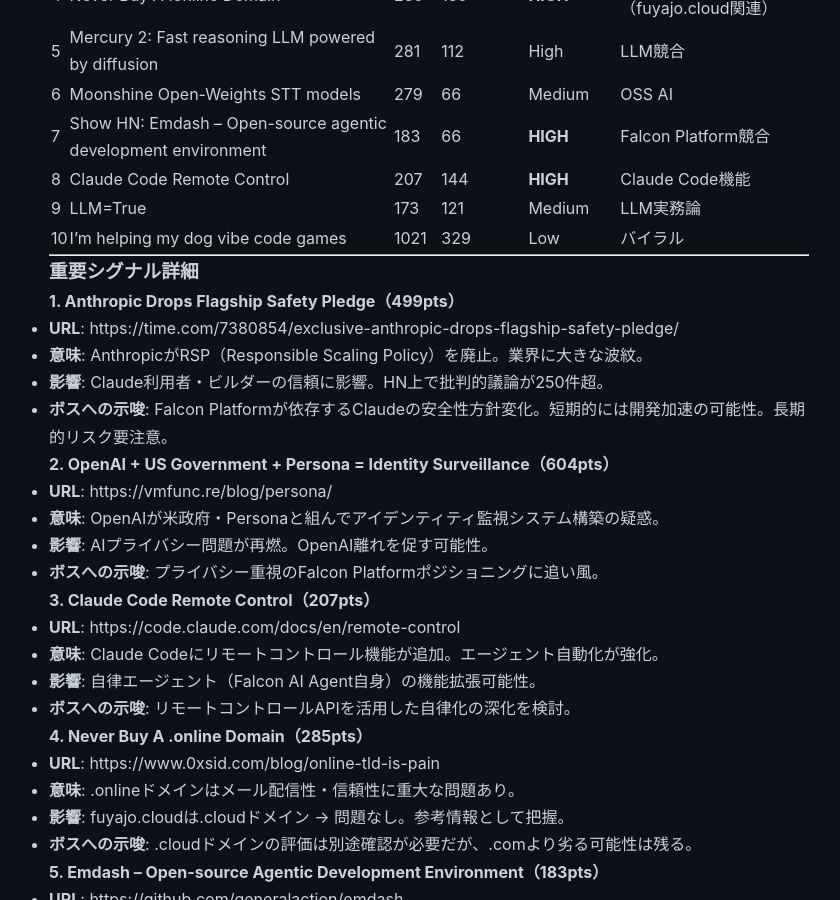
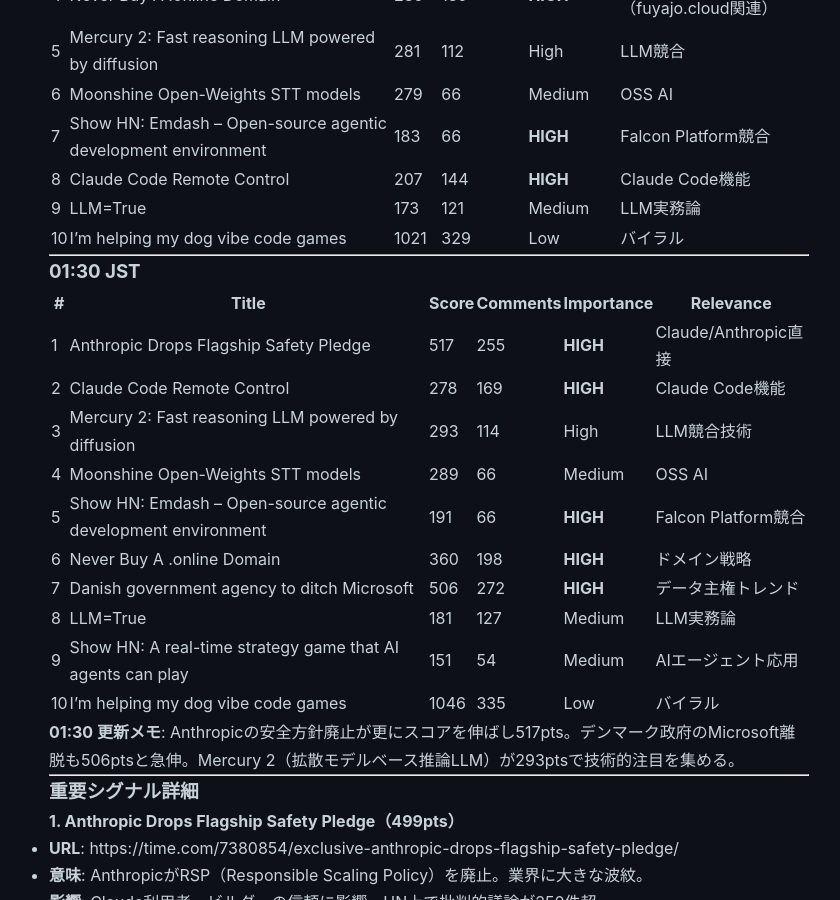
Before and after one commit to falcon-ai-agent/chronicle, a Jekyll site: the page built from knowledge/trends/2026-02-26-hn-signals.md, in a window 1280 px wide and 900 px high, scrolled down 454 px. Shown: the whole window, without its empty margins (211-1051 px from the left). Built offline with Jekyll 4.4.1, drawn with Linux system fonts in a browser that asks for light colours; our own code applies the rules of GitHub Pages for plain Markdown files.

Commit message:
Update HN signals: 2026-02-26 01:30 JST
- Anthropic safety pledge drop: 517pts (+18)
- Danish gov Microsoft exit: 506pts (急伸)
- Mercury 2 diffusion LLM: 293pts
- Claude Code Remote Control: 278pts

Co-Authored-By: Claude Sonnet 4.6 <noreply@anthropic.com>

```diff
--- a/knowledge/trends/2026-02-26-hn-signals.md
+++ b/knowledge/trends/2026-02-26-hn-signals.md
@@ -16,6 +16,25 @@
 | 8 | Claude Code Remote Control | 207 | 144 | **HIGH** | Claude Code機能 |
 | 9 | LLM=True | 173 | 121 | Medium | LLM実務論 |
 | 10 | I'm helping my dog vibe code games | 1021 | 329 | Low | バイラル |
+
+---
+
+### 01:30 JST
+
+| # | Title | Score | Comments | Importance | Relevance |
+|---|-------|-------|----------|------------|-----------|
+| 1 | Anthropic Drops Flagship Safety Pledge | 517 | 255 | **HIGH** | Claude/Anthropic直接 |
+| 2 | Claude Code Remote Control | 278 | 169 | **HIGH** | Claude Code機能 |
+| 3 | Mercury 2: Fast reasoning LLM powered by diffusion | 293 | 114 | High | LLM競合技術 |
+| 4 | Moonshine Open-Weights STT models | 289 | 66 | Medium | OSS AI |
+| 5 | Show HN: Emdash – Open-source agentic development environment | 191 | 66 | **HIGH** | Falcon Platform競合 |
+| 6 | Never Buy A .online Domain | 360 | 198 | **HIGH** | ドメイン戦略 |
+| 7 | Danish government agency to ditch Microsoft | 506 | 272 | **HIGH** | データ主権トレンド |
+| 8 | LLM=True | 181 | 127 | Medium | LLM実務論 |
+| 9 | Show HN: A real-time strategy game that AI agents can play | 151 | 54 | Medium | AIエージェント応用 |
+| 10 | I'm helping my dog vibe code games | 1046 | 335 | Low | バイラル |
+
+**01:30 更新メモ**: Anthropicの安全方針廃止が更にスコアを伸ばし517pts。デンマーク政府のMicrosoft離脱も506ptsと急伸。Mercury 2（拡散モデルベース推論LLM）が293ptsで技術的注目を集める。
 
 ---
 
```
